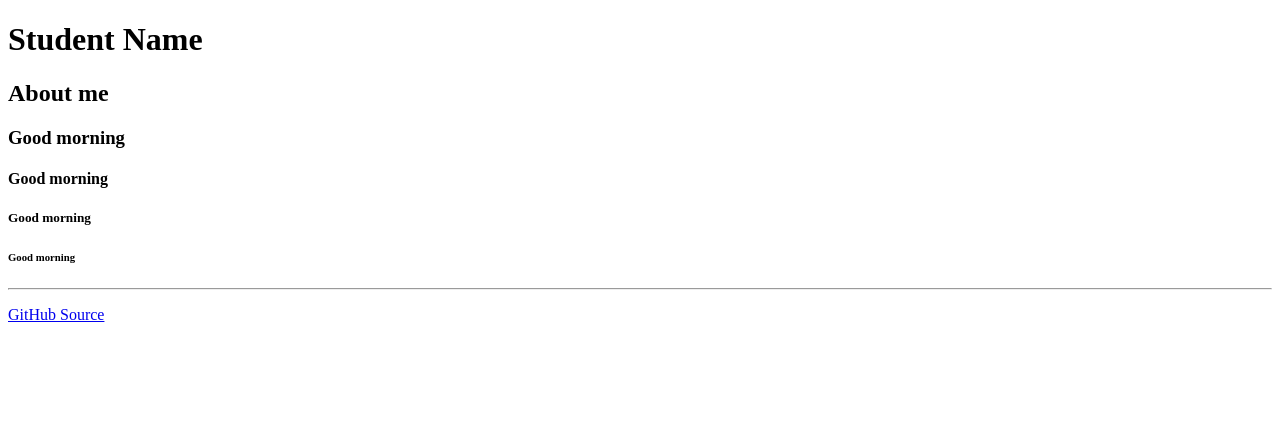
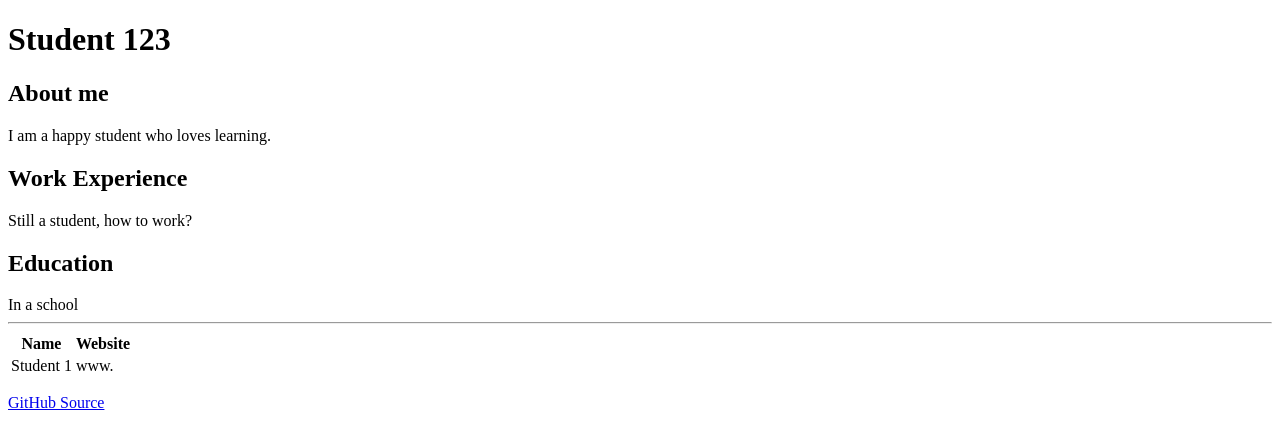
Before and after one commit to tergh1989/portfolio, a plain HTML site: page index.html in a window 1280 px wide. Drawn offline with Linux system fonts and the light colour scheme.

Commit message:
Update index.html

```diff
--- a/index.html
+++ b/index.html
@@ -5,13 +5,29 @@
    <title>My Portfolio</title>
  </head>
  <body>
-   <h1>Student Name</h1>
+   <h1>Student 123</h1>
+
    <h2>About me</h2>
-   <h3>Good morning</h3>
-   <h4>Good morning</h4>
-   <h5>Good morning</h5>
-   <h6>Good morning</h6>
+   I am a happy student who loves learning.
+
+   <h2>Work Experience</h2>
+   Still a student, how to work?
+
+   <h2>Education</h2>
+   In a school
+
    <hr />
+   <table>
+    <tr>
+     <th>Name</th>
+     <th>Website</th>
+    </tr>
+    <tr>
+     <td>Student 1</td>
+     <td>www.</td>
+    </tr>
+   </table>
+
 
   <p><a href="https://tergh1989.github.io/portfolio/">GitHub Source</a></p>
 
```
